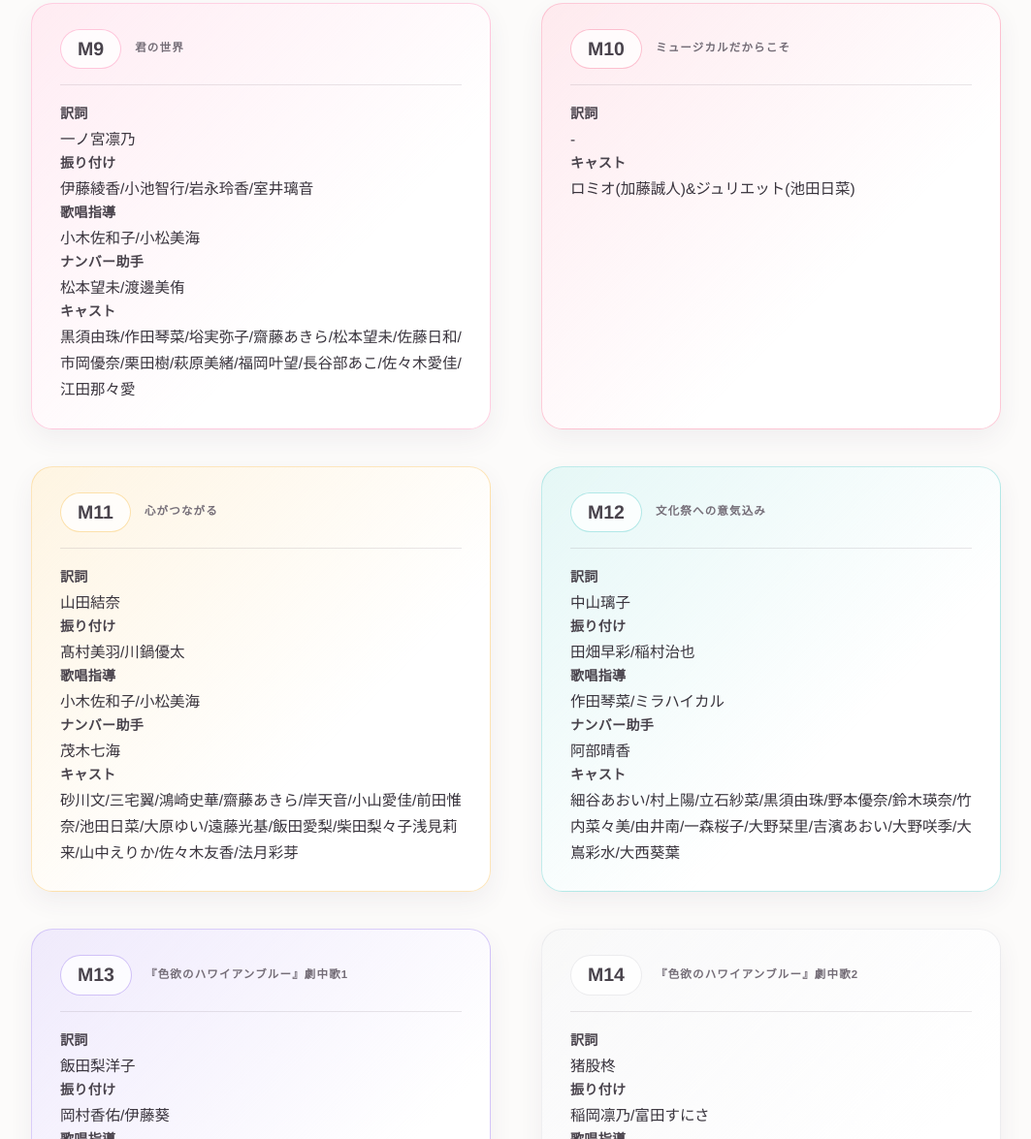
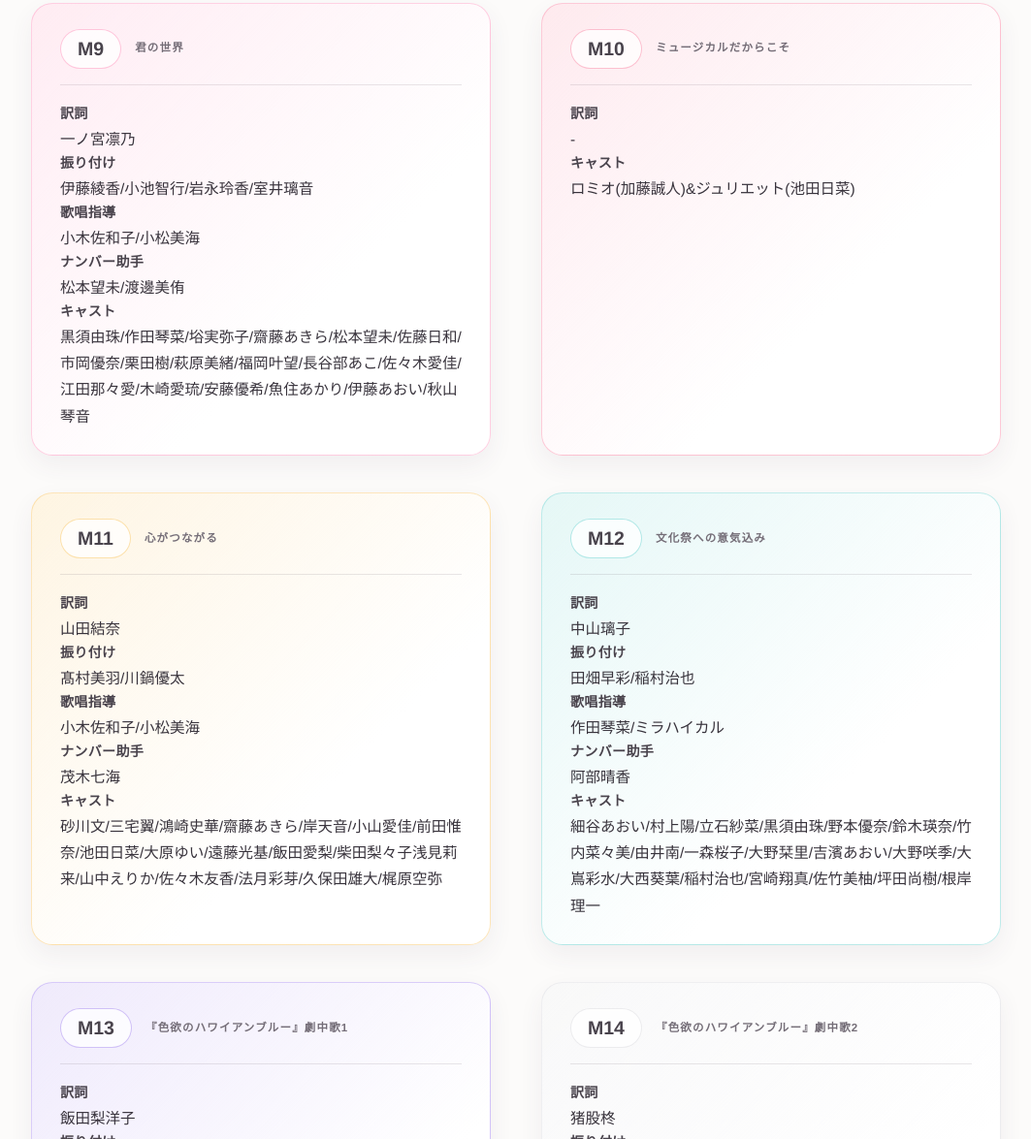
Before and after one commit to keihanmatcha/winterproject2026, a plain HTML site: page stage/music.html in a window 1280 px wide. Shown: the part 2411-3586 px from the top of the page at 97% size, without its empty margins (108-1171 px from the left). Drawn offline with Linux system fonts and the light colour scheme.

Commit message:
Update music.html

```diff
--- a/stage/music.html
+++ b/stage/music.html
@@ -249,7 +249,7 @@
               <dt>振り付け</dt><dd>伊藤綾香/小池智行/岩永玲香/室井璃音</dd>
               <dt>歌唱指導</dt><dd>小木佐和子/小松美海</dd>
               <dt>ナンバー助手</dt><dd>松本望未/渡邊美侑</dd>
-              <dt>キャスト</dt><dd>黒須由珠/作田琴菜/﨏実弥子/齋藤あきら/松本望未/佐藤日和/市岡優奈/栗田樹/萩原美緒/福岡叶望/長谷部あこ/佐々木愛佳/江田那々愛</dd>
+              <dt>キャスト</dt><dd>黒須由珠/作田琴菜/﨏実弥子/齋藤あきら/松本望未/佐藤日和/市岡優奈/栗田樹/萩原美緒/福岡叶望/長谷部あこ/佐々木愛佳/江田那々愛/木崎愛琉/安藤優希/魚住あかり/伊藤あおい/秋山琴音</dd>
             </dl>
           </article>
           <article class="music-card stage-middle" data-stage="middle">
@@ -274,7 +274,7 @@
               <dt>振り付け</dt><dd>髙村美羽/川鍋優太</dd>
               <dt>歌唱指導</dt><dd>小木佐和子/小松美海</dd>
               <dt>ナンバー助手</dt><dd>茂木七海</dd>
-              <dt>キャスト</dt><dd>砂川文/三宅翼/鴻崎史華/齋藤あきら/岸天音/小山愛佳/前田惟奈/池田日菜/大原ゆい/遠藤光基/飯田愛梨/柴田梨々子浅見莉来/山中えりか/佐々木友香/法月彩芽</dd>
+              <dt>キャスト</dt><dd>砂川文/三宅翼/鴻崎史華/齋藤あきら/岸天音/小山愛佳/前田惟奈/池田日菜/大原ゆい/遠藤光基/飯田愛梨/柴田梨々子浅見莉来/山中えりか/佐々木友香/法月彩芽/久保田雄大/梶原空弥</dd>
             </dl>
           </article>
 
@@ -288,7 +288,7 @@
               <dt>振り付け</dt><dd>田畑早彩/稲村治也</dd>
               <dt>歌唱指導</dt><dd>作田琴菜/ミラハイカル</dd>
               <dt>ナンバー助手</dt><dd>阿部晴香</dd>
-              <dt>キャスト</dt><dd>細谷あおい/村上陽/立石紗菜/黒須由珠/野本優奈/鈴木瑛奈/竹内菜々美/由井南/一森桜子/大野栞里/吉濱あおい/大野咲季/大嶌彩水/大西葵葉</dd>
+              <dt>キャスト</dt><dd>細谷あおい/村上陽/立石紗菜/黒須由珠/野本優奈/鈴木瑛奈/竹内菜々美/由井南/一森桜子/大野栞里/吉濱あおい/大野咲季/大嶌彩水/大西葵葉/稲村治也/宮崎翔真/佐竹美柚/坪田尚樹/根岸理一</dd>
             </dl>
           </article>
 
```
